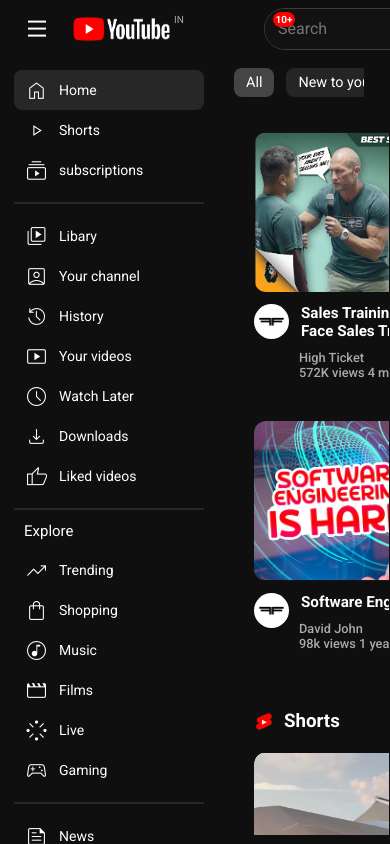
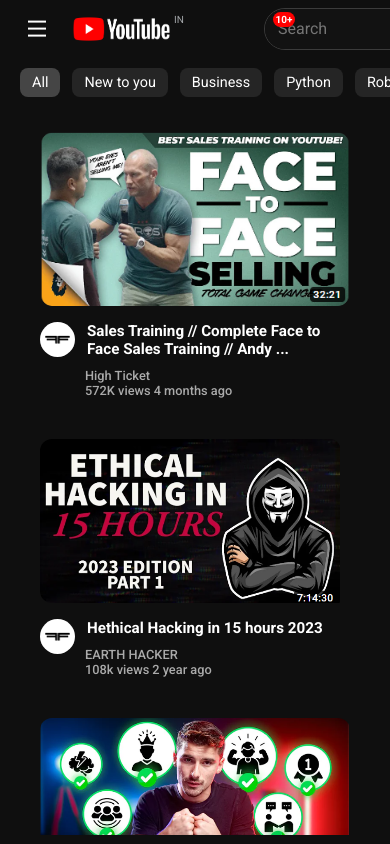
Before and after one commit to ajmalfaris11/youtube-frond-end, a plain HTML site: page index.html in a window 390 px wide. Drawn offline with nearby package versions, Linux system fonts and the light colour scheme.

Commit message:
make the video container responsive in small device

```diff
--- a/styles.css
+++ b/styles.css
@@ -356,21 +356,22 @@
 
 .video-container {
   display: grid;
-  grid-template-columns: repeat(3, 1fr);
-  grid-gap: 16px;
-  padding: 25px;
+  grid-template-columns: repeat(auto-fill, minmax(25%, 1fr));
+  gap: 16px;
+  padding: 25px 40px;
   background-color: #0f0f0f;
   overflow-y: scroll;
   height: calc(100vh - 116px);
-  padding-left: 40px;
-  margin-right: -25px
+  margin-right: -25px;
+  position: relative;
 }
+
 
 .video-content-cover {
   position: relative;
   transition: .5s;
   transition-delay: .05s;
-
+  width: 100%;
 }
 
 .video-content {
@@ -378,16 +379,13 @@
   position: relative;
   transition: .5s;
   width: 100%;
-
 }
 
 .video-box {
   position: relative;
-  width: 280px;
-  height: 160px;
+  width: 100%;
+  height: auto;
   display: block;
-
-
 }
 
 .video-box img:hover {
@@ -395,8 +393,8 @@
 }
 
 .video-box img {
-  width: 280px;
-  height: 160px;
+  width: 100%;
+  height: auto;
   border-radius: 12px;
 }
 
@@ -580,3 +578,20 @@
 
   /* Continue rotation to 360 degrees */
 }
+
+@media (max-width: 600px) {
+  .video-container {
+    display: flex;
+    flex-direction: column;
+    width: 100vw;
+  }
+  nav {
+    display: none;
+  }
+  .chip-container {
+    width: 100vw;
+  }
+  .body-container {
+   padding-left: 0px;
+  }
+}
```
